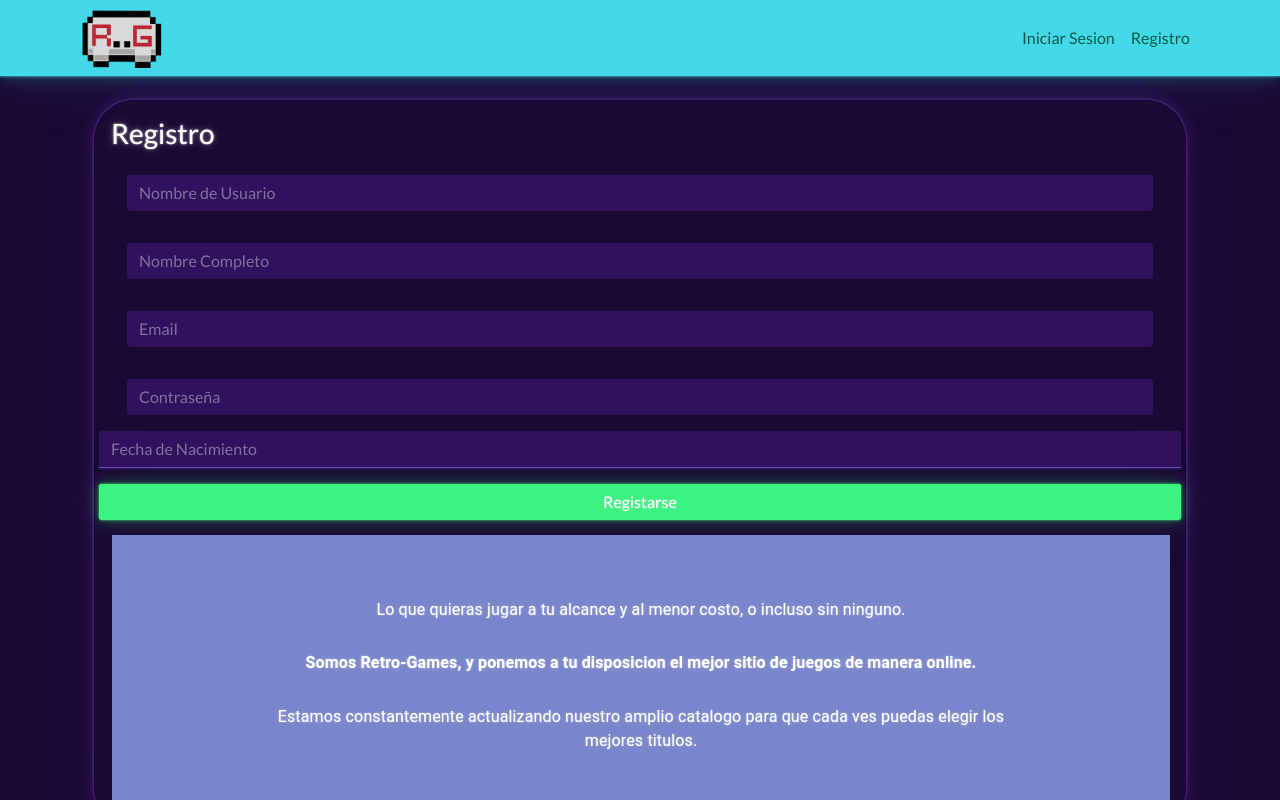
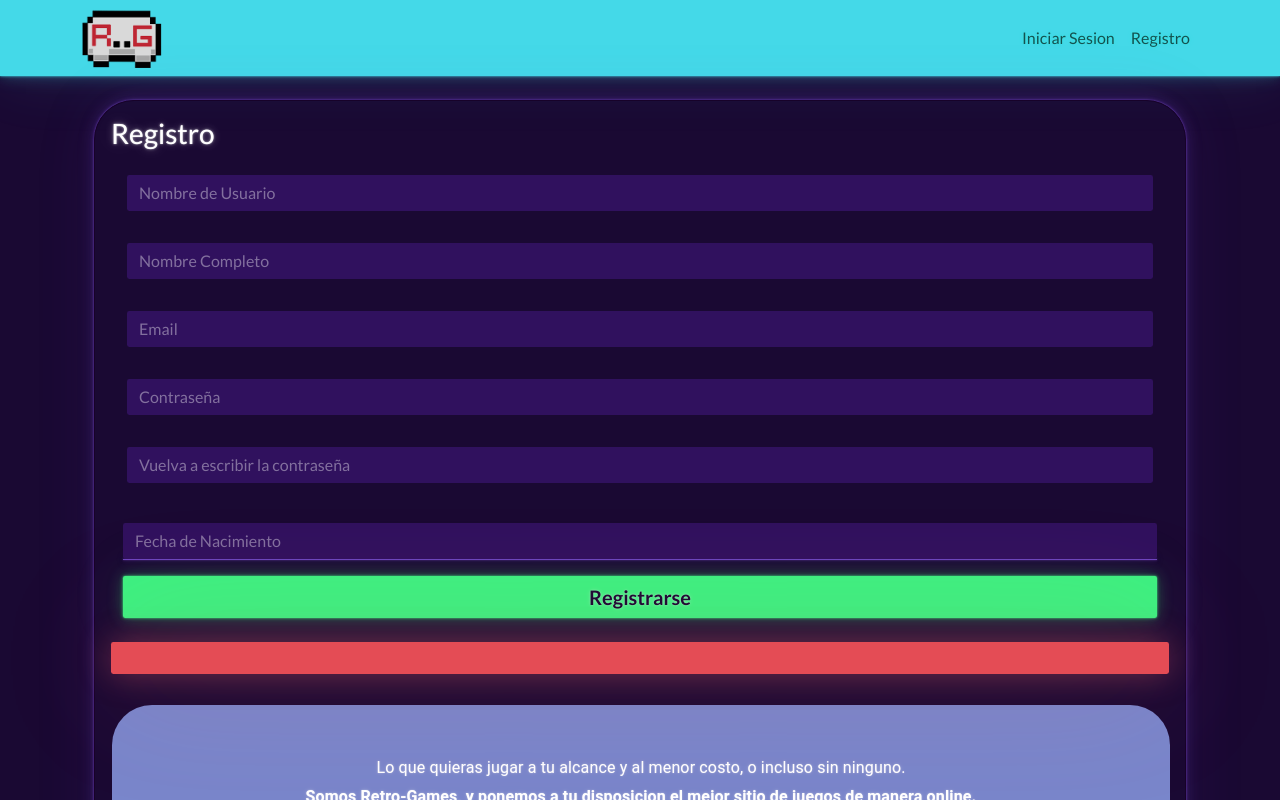
Before and after one commit to EricERodriguez/Proyecto-final-Rolling, a React (Create React App) app in the folder frontend/: page /register in a window 1280 px wide. Shown: the top 800 px of the page. Built offline with nearby package versions, Linux system fonts and the light colour scheme.

Commit message:
se arreglo el form y los bordes de publicaciones

```diff
--- a/frontend/src/components/Home/componentesT/CenteredText.js
+++ b/frontend/src/components/Home/componentesT/CenteredText.js
@@ -28,7 +28,6 @@ export function CenteredText() {
       direction="column"
       justify="space-around"
       alignItems="center"
-      spacing={3}
     >
       <Grid item xs >
         <Typography variant="body1" align="center" gutterBottom="true" >
--- a/frontend/src/components/LoginSystem/Register.js
+++ b/frontend/src/components/LoginSystem/Register.js
@@ -11,14 +11,17 @@ class Register extends Component{
     fullName: "",
     email: "",
     password: "",
+    confirm_password: "",
     date: "",
     error: ""
   }
 
   onInputChange = e => {
+
     this.setState({
       [e.target.name] : e.target.value
-    });
+    });console.log(this.state.password)
+    console.log(this.state.confirm_password)
   }
 
   createAccount = async (e) => {
@@ -30,18 +33,28 @@ class Register extends Component{
 
     const res = await axios.post("http://localhost:4000/api/register",user);
 
-    try{
-      error = res.data.errmsg.split(" ")[7];
-    }catch{
-      error = res.data.message;
-    }
-
-    if(error === "email_1"){
-      error = "Ya existe un usuario con ese Email"
-    }else if(error === "username_1"){
-      error = "Ya existe un usuario con ese Nombre de Usuario"
-    }else{
-      error = "Usuario Creado"
+    if (this.state.password === this.state.confirm_password) {
+      if (res.data.message === "User Created") {
+        error = "Usuario creado con exito"
+      }else{
+        error = "Verifique los datos ingresados"
+        if (res.data.message !== undefined) {
+          error = res.data.message;
+          if (error === "User validation failed: date: Path `date` is required.") {
+            error = "Indique una fecha de nacimiento valida"
+          }else if (error === "User validation failed: fullName: Path `fullName` is required."){
+            error = "Indique una nombre completo valido"
+          } else if (error === "User validation failed: username: Path `username` is required."){
+            error = "Indique una nombre de usuario valido"
+          } else {
+            error = "Verifique los datos ingresados"
+          }
+        } else {
+          error = "Verificar los datos ingresados"
+        }
+      }
+    } else {
+      error = "Las contraseñas no coinciden"
     }
 
     this.setState({
@@ -52,6 +65,7 @@ class Register extends Component{
   handleChange = (date) => {
     this.setState({date});
   }
+
 
   render(){
     return (
@@ -68,16 +82,19 @@ class Register extends Component{
             <input type="email" className="form-control" name="email" placeholder="Email" onChange={this.onInputChange} value={this.state.email}/>
           </div>
           <div className="form-group p-3">
-            <input type="password" className="form-control" name="password" placeholder="Contraseña" onChange={this.onInputChange} value={this.state.password} />
+            <input type="password" className="form-control" name="password" placeholder="Contraseña" onChange={this.onInputChange} value={this.state.password}/>
           </div>
-          <div className="form-group row pl-3 pr-3">
+          <div className="form-group p-3">
+            <input type="password" className="form-control" name="confirm_password" placeholder="Vuelva a escribir la contraseña" onChange={this.onInputChange} value={this.state.confirm_password}/>
+          </div>
+          <div className="form-group row pl-3 pr-3 p-4">
             <DatePicker selected={this.state.date} onChange={this.handleChange} className="form-control btn-block col-md" placeholderText="Fecha de Nacimiento" />
             <hr/>
-            <button className="btn btn-success mt-sm-3 mt-md-3 ml-lg-3 mt-lg-0 col-md ">Registarse</button>
+            <button className="btn btn-success mt-sm-3 mt-md-3 ml-lg-3 mt-lg-0 col-md registroFont">Registrarse</button>
           </div>
         </form>
         {
-          this.state.error.length > 0 ? this.state.error === "Usuario Creado" ? (
+          this.state.error === "Usuario creado con exito" ? (
             <div className="alert alert-success">
               {this.state.error}
             </div>
@@ -85,8 +102,8 @@ class Register extends Component{
             <div className="alert alert-danger">
               {this.state.error}
             </div>
-          ) : ""
-        }<CenteredText/>
+          )
+        }<CenteredText  />
       </div>
     )
   }
--- a/frontend/src/components/Publications/Publication.js
+++ b/frontend/src/components/Publications/Publication.js
@@ -67,7 +67,7 @@ class Publication extends Component {
     return (
       <div>
         <div className="card ">
-          <div className="card-header bg-black d-flex justify-content-between">
+          <div className="card-header bg-black d-flex justify-content-between mt-5">
             <h3 className="card-title bg-black">{title}</h3>
             {
               author === this.props.acc.username ?
--- a/frontend/src/components/Publications/ViewPublication.js
+++ b/frontend/src/components/Publications/ViewPublication.js
@@ -16,7 +16,7 @@ class ViewPublication extends Component {
 
     return (
       <div className="card  border-success mb-4">
-        <div className="card-header bg-black d-flex justify-content-between">
+        <div className="card-header bg-black d-flex justify-content-between mt-5">
           <h3 className="card-title">{title}</h3>
         </div>
         <div className="card-body">
--- a/frontend/src/css/index.css
+++ b/frontend/src/css/index.css
@@ -44,6 +44,9 @@
   margin-bottom: 1rem;
   border: 1px solid skyblue;
 }
+.MuiGrid-root{
+  border-radius: 40px;
+}
 
 .card a{
   text-decoration: none;
@@ -63,3 +66,13 @@
 .imgOjos{
   width: 30%;
 }
+.registroFont{
+  color: #1a0933;
+  font-size: 20px;
+  font-weight: bold;
+}
+.alert-success{
+  color: #1a0933;
+  font-size: 20px;
+  font-weight: bold;
+}
```
